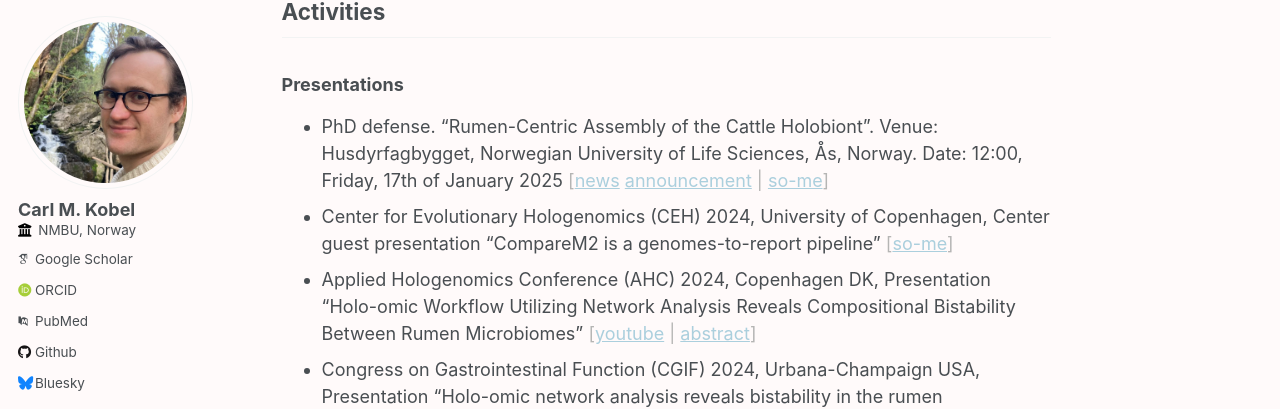
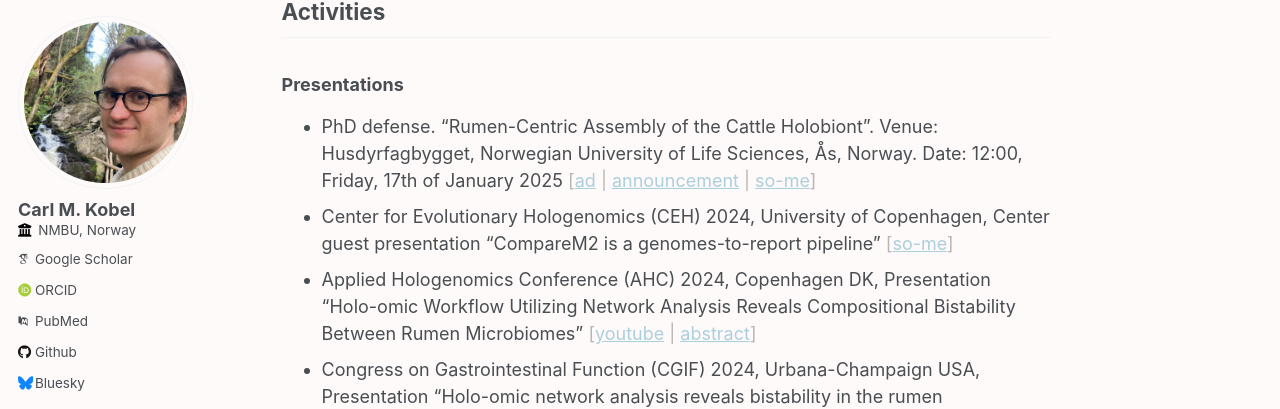
Before and after one commit to cmkobel/cmkobel.github.io, a Jekyll site: the page built from _pages/about.md, in a window 1280 px wide and 900 px high, scrolled down 558 px. Shown: the part 90-499 px from the top of the window. Built offline with Jekyll 4.4.1, drawn with Linux system fonts in a browser that asks for light colours; some web fonts are replaced.

Commit message:
Update about.md

```diff
--- a/_pages/about.md
+++ b/_pages/about.md
@@ -21,7 +21,7 @@ I'm a bioinformatician with the perspective that microbiomes are largely underva
 
 ### Presentations
 
-  - PhD defense. "Rumen-Centric Assembly of the Cattle Holobiont". Venue: Husdyrfagbygget, Norwegian University of Life Sciences, Ås, Norway. Date: 12:00, Friday, 17th of January 2025 <span class="shaded">[[news](https://www.nmbu.no/forskning/samspillet-mellom-en-vertsorganisme-og-mikrobene) [announcement](https://web.archive.org/web/20250108150229/https://www.nmbu.no/en/research/public-defences/17-jan-carl-mathias-kobel-biovit) \| [so-me](https://web.archive.org/web/20250126150519/https://www.linkedin.com/posts/phil-pope-30b171280_congratulations-dr-carl-mathias-kobel-on-activity-7287071663735590912-xkfC)]</span>
+  - PhD defense. "Rumen-Centric Assembly of the Cattle Holobiont". Venue: Husdyrfagbygget, Norwegian University of Life Sciences, Ås, Norway. Date: 12:00, Friday, 17th of January 2025 <span class="shaded">[[ad](https://www.nmbu.no/forskning/samspillet-mellom-en-vertsorganisme-og-mikrobene) \| [announcement](https://web.archive.org/web/20250108150229/https://www.nmbu.no/en/research/public-defences/17-jan-carl-mathias-kobel-biovit) \| [so-me](https://web.archive.org/web/20250126150519/https://www.linkedin.com/posts/phil-pope-30b171280_congratulations-dr-carl-mathias-kobel-on-activity-7287071663735590912-xkfC)]</span>
   - Center for Evolutionary Hologenomics (CEH) 2024, University of Copenhagen, Center guest presentation "CompareM2 is a genomes-to-report pipeline" <span class="shaded">[[so-me](https://web.archive.org/web/20250108150357/https://www.linkedin.com/posts/center-for-evolutionary-hologenomics_hologenomics-activity-7270049447198302208-XJXz)]</span>
   - Applied Hologenomics Conference (AHC) 2024, Copenhagen DK, Presentation "Holo-omic Workflow Utilizing Network Analysis Reveals Compositional Bistability Between Rumen Microbiomes" <span class="shaded">[[youtube](https://www.youtube.com/watch?v=gucJB-GG0WQ) \| [abstract](https://web.archive.org/web/20250108152557/https://www.appliedhologenomicsconference.eu/abstracts.html)]</span>
   - Congress on Gastrointestinal Function (CGIF) 2024, Urbana-Champaign USA, Presentation "Holo-omic network analysis reveals bistability in the rumen microbiome" <span class="shaded">[[abstract](https://www.congressgastrofunction.org/proceedings/2024_Congress_on_GI_Function.pdf)]</span>
```
